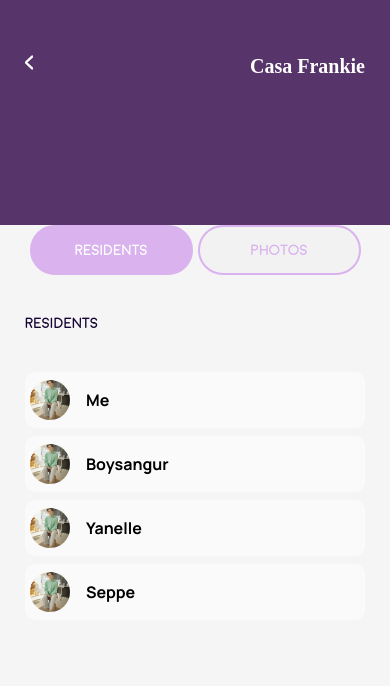
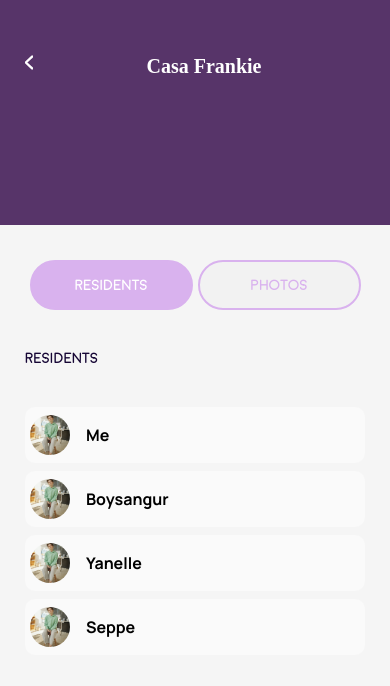
Before and after one commit to SeppeBe1/Homie, a React Native app in the folder homie/: screen /externhomeaccount in a window 390 px wide. Shown: the top 686 px of the page. Built offline with nearby package versions, Linux system fonts and the light colour scheme; a web font is replaced by a local one.

Commit message:
feat: add links to extern homeaccount

```diff
--- a/homie/StackNavigator.js
+++ b/homie/StackNavigator.js
@@ -30,6 +30,8 @@ import ViewInvoices from "./screens/Costsplitter/ViewInvoices";
 import ChangePassword from "./screens/ChangePassword";
 import HousemateProfile from "./screens/HousemateProfile";
 import ExternHomeaccount from "./screens/ExternHomeaccount";
+import Discover from "./compontents/Discover";
+import Nearby from "./compontents/Nearby";
 
 const Homename = "Home";
 
@@ -107,6 +109,8 @@ const BehomiescreenStack = () => {
     <Stack.Navigator screenOptions={{ headerShown: false }}>
       <Stack.Screen name="behomie" component={Behomie} />
       <Stack.Screen name="memorywall" component={Memorywall} />
+      <Stack.Screen name="Nearby" component={Nearby} />
+      <Stack.Screen name="Discover" component={Discover} />
       <Stack.Screen name="externhomeaccount" component= {ExternHomeaccount} />
     </Stack.Navigator>
   );
--- a/homie/compontents/Discover.js
+++ b/homie/compontents/Discover.js
@@ -1,11 +1,20 @@
-import React, { Component } from 'react';
+import React, { Component, useState } from 'react';
 import { View, Text, StyleSheet, Image, ScrollView, TouchableOpacity } from 'react-native';
 import emptylike from '../assets/emptylike.png';
 import hiddencontent from '../assets/icons/hiddencontent.svg';
+import { useNavigation } from '@react-navigation/native';
 
 import groep from '../assets/groupfoto.jpg'
 
-export default class Discover extends Component {
+const Discover = () => {
+  const navigation = useNavigation();
+  const [hideImages, setHideImages]= useState(false);
+
+  const hideAllImages = () => {
+    setHideImages(true);
+  };
+
+/*export default class Discover extends Component {
   constructor(props) {
     super(props);
     this.state = {
@@ -18,9 +27,9 @@ export default class Discover extends Component {
   };
 
     render(){
-      const { hideImages } = this.state;
+      const { hideImages } = this.state;*/
 
-   /*   <TouchableOpacity onPress={this.hideAllImages}>
+   /*   <TouchableOpacity onPress={hideAllImages}>
           <Text>Hide Images</Text>
         </TouchableOpacity>*/
 
@@ -28,11 +37,15 @@ export default class Discover extends Component {
     <View>
     <View style={{ flexDirection:'row', alignItems: 'center', marginBottom: 20 }}>
     <View>
-      <Image source={require('../assets/grouppicture.jpg')} style={{ width: 58, height: 58, borderRadius:50 }} />
-    </View>
+      <TouchableOpacity onPress={() => navigation.navigate("externhomeaccount")}>
+        <Image source={require('../assets/grouppicture.jpg')} style={{ width: 58, height: 58, borderRadius:50 }} />
+      </TouchableOpacity>
+      </View>
     <View style={{ marginLeft: 15, flex: 1 }}>
+    <TouchableOpacity onPress={() => navigation.navigate("externhomeaccount")}>
       <Text style={{ color: '#160635', fontFamily:'novaticaBold', fontSize: '16px' }}>Chinatown</Text>
-      {!hideImages && (
+    </TouchableOpacity>
+    {!hideImages && (
               <>
                 <Text style={{ fontFamily: 'manrope', fontSize: 14 }}>Partytime!</Text>
                 <View style={{ flexDirection: 'row' }}>
@@ -67,8 +80,6 @@ export default class Discover extends Component {
           </View>
           );
         }
-        }
-
 
 
 const styles = StyleSheet.create({
@@ -103,3 +114,5 @@ const styles = StyleSheet.create({
     padding: 20
   },
 } )
+
+export default Discover;
--- a/homie/compontents/Nearby.js
+++ b/homie/compontents/Nearby.js
@@ -2,24 +2,20 @@ import React, { Component, useState, useEffect } from 'react';
 import { View, Text, StyleSheet, Image, ScrollView, TouchableOpacity } from 'react-native';
 import emptylike from '../assets/emptylike.png';
 import hiddencontent from '../assets/icons/hiddencontent.svg';
+import { useNavigation } from '@react-navigation/native';
 
+  /*   <TouchableOpacity onPress={hideAllImages}>
+          <Text>Hide Images</Text>
+        </TouchableOpacity>*/
 
-export default class Nearby extends Component {
+//export default class Nearby extends Component {
+  const Nearby = () => {
+    const navigation = useNavigation();
+    const [hideImages, setHideImages]= useState(false);
 
-
-  constructor(props) {
-    super(props);
-    this.state = {
-      hideImages: false
-    };
-  }
-
-  hideAllImages = () => {
-    this.setState({ hideImages: true });
-  };
-
-    render(){
-      const { hideImages } = this.state;
+      const hideAllImages = () => {
+        setHideImages(true);
+      };
 
   return (
     <View>
@@ -31,8 +27,8 @@ export default class Nearby extends Component {
     </View>
     <View style={{ marginLeft: 15, flex: 1 }}>
     <TouchableOpacity onPress={() => navigation.navigate("externhomeaccount")}>
-    <Text style={{ color: '#160635', fontFamily:'novaticaBold', fontSize: '16px' }}>Casa Frankie</Text>
-      </TouchableOpacity>
+      <Text style={{ color: '#160635', fontFamily:'novaticaBold', fontSize: '16px' }}>Casa Frankie</Text>
+    </TouchableOpacity>
       {!hideImages && (
               <>
                 <Text style={{ fontFamily: 'manrope', fontSize: 14 }}>Time for dinner!</Text>
@@ -67,9 +63,7 @@ export default class Nearby extends Component {
   </View>
   </View>
   );
-}
-}
-
+};
 
 const styles = StyleSheet.create({
   overlay: {
@@ -103,3 +97,5 @@ const styles = StyleSheet.create({
     padding: 20
   },
 } )
+
+export default Nearby;
--- a/homie/screens/BeHomiescreen.js
+++ b/homie/screens/BeHomiescreen.js
@@ -62,9 +62,6 @@ export default function Behomiescreen({navigation}) {
     <Text style={styles.heading}>
       Homie moments
     </Text>
-    <TouchableOpacity onPress>
-      <Text>Houseaccount</Text>
-    </TouchableOpacity>
     <View style={styles.iconContainer}>
       <TouchableOpacity onPress={() => navigation.navigate("memorywall")}>
       <Image source={calendarIcon} style={{width: 24, height: 24}}/>
--- a/homie/screens/ExternHomeaccount.js
+++ b/homie/screens/ExternHomeaccount.js
@@ -34,8 +34,7 @@ const loadFonts = async () => {
   });
 };
 
-const App = () => {
-  const navigation = useNavigation();
+export default function ExternHomeaccount({navigation}) {
 
   const [currentView, setCurrentView] = useState("ExternResidents");
   const [backgroundImageURI, setBackgroundImageURI] = useState(backgroundImage);
@@ -61,7 +60,7 @@ const App = () => {
 
   return (
     <View style={{ flex: 1, backgroundColor: "#F5F5F5" }}>
-      <View style={styles.header}>
+      <View style={[styles.header, {marginBottom: '35px'}]}>
         <ImageBackground
           source={{ uri: backgroundImageURI }}
           style={styles.background}
@@ -73,8 +72,8 @@ const App = () => {
               style={{ width: 8, height: 15, marginRight: 10 }}
             />
           </TouchableOpacity>
-          <View>
-        <Text style={[styles.h1, {textAlign:'center', zIndex: 1}]}>Casa Frankie</Text>
+          <View style={{ flex: 1, alignItems: 'center', zIndex: 1 }}>
+        <Text style={[styles.h1, {textAlign:'center'}]}>Casa Frankie</Text>
         </View>
         </ImageBackground>
       </View>
@@ -137,8 +136,8 @@ const styles = StyleSheet.create({
   },
   header: {
     flexDirection: "row",
-    justifyContent: "space-between",
   },
+
   link: {
     fontFamily: "novatica",
   },
@@ -237,5 +236,3 @@ const styles = StyleSheet.create({
     width: 160,
   },
 });
-
-export default App;
```
